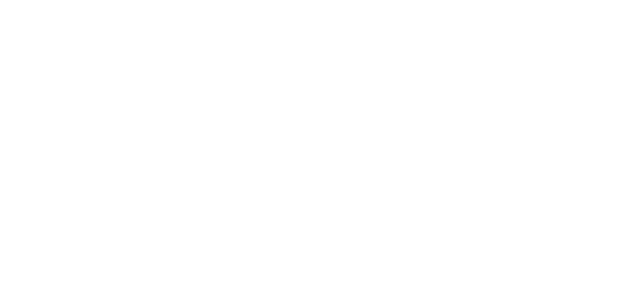
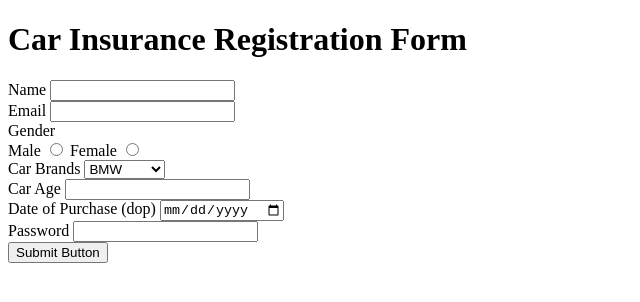
Before and after one commit to acciojob/car-insurance-form-DiveshRampal, a website: page main.html in a window 1280 px wide. Shown: the whole page, without its empty margins (0-640 px from the left). Drawn offline with Linux system fonts and the light colour scheme.

Commit message:
created a submission

```diff
--- a/main.html
+++ b/main.html
@@ -10,7 +10,42 @@
 	<!-- the entire body must be written by student -->
     <script type="text/javascript" src="./script.js">
 </script>
+	<form action="#" method="post">
+		<h1>Car Insurance Registration Form</h1>
+<label for ="name">Name</label>
+		<input id="name" name="name" type="text" required><br>
 
+		<label for ="email">Email</label>
+		<input id="email" name="email" type="email" required><br>
+
+		<label>Gender</label><br>
+
+
+		<label for ="male">Male</label>
+		<input id="male" name="gender" type="radio" required>
+		<label for ="female">Female</label>
+		<input id="female" name="gender" type="radio" required><br>
+
+		<label for ="cars">Car Brands	</label>
+		<select id="cars" name="cars">
+			<option value="BMW">BMW</option>
+			<option value="Audi">Audi</option>
+			<option value="Mercedez">Mercedez</option>
+		</select><br>
+
+		<label for ="carage">Car Age</label>
+		<input id="carage" name="carage" type="Number" required><br>
+
+		<label for ="dop">Date of Purchase (dop)</label>
+		<input id="dop" name="dop" type="Date" required><br>
+
+			<label for ="password">Password</label>
+		<input id="password" name="password" type="password" required><br>
+
+		<button type="submit">Submit Button</button>
+
+
+	</form>
 </body>
 
 </html>
```
